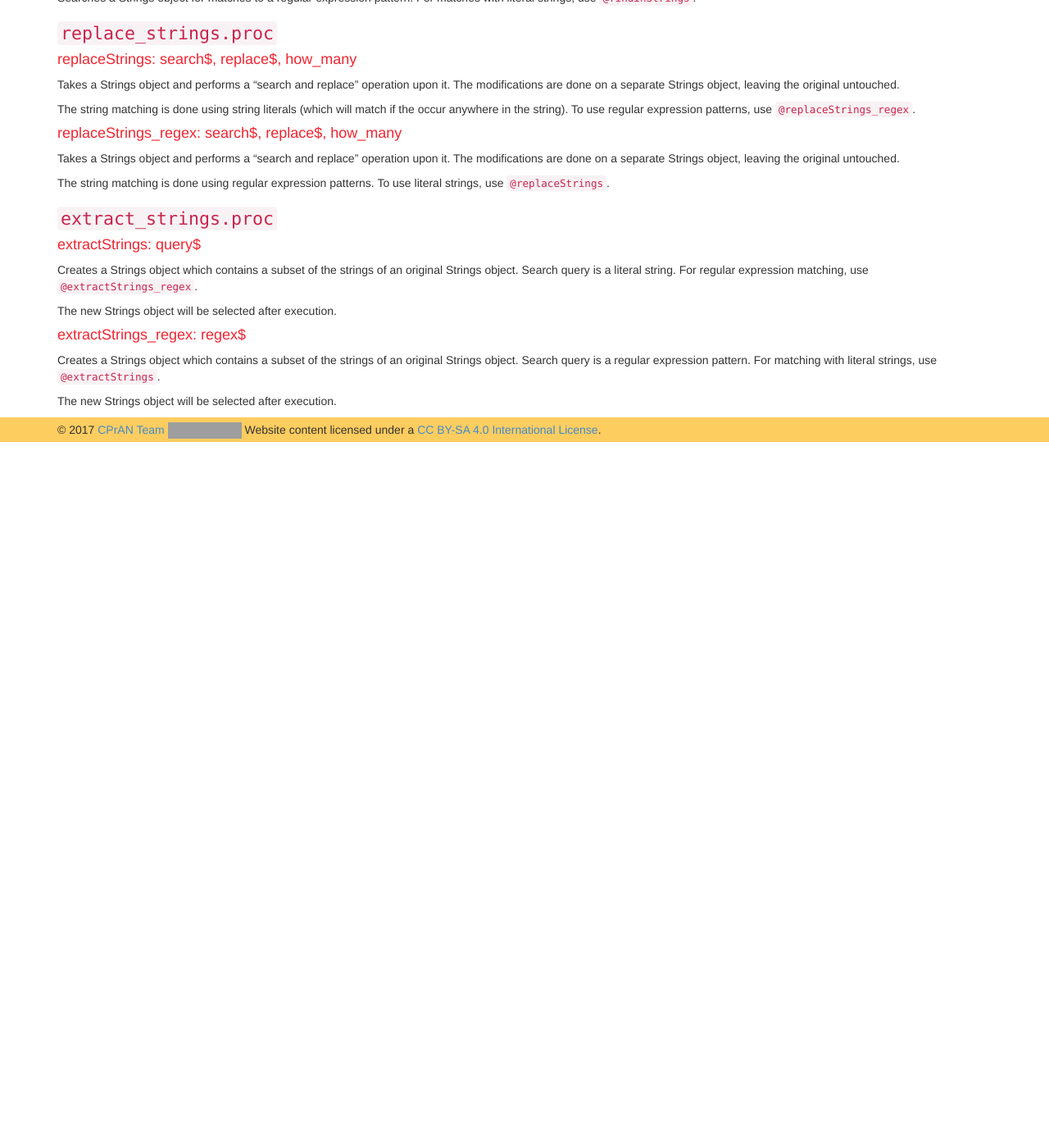
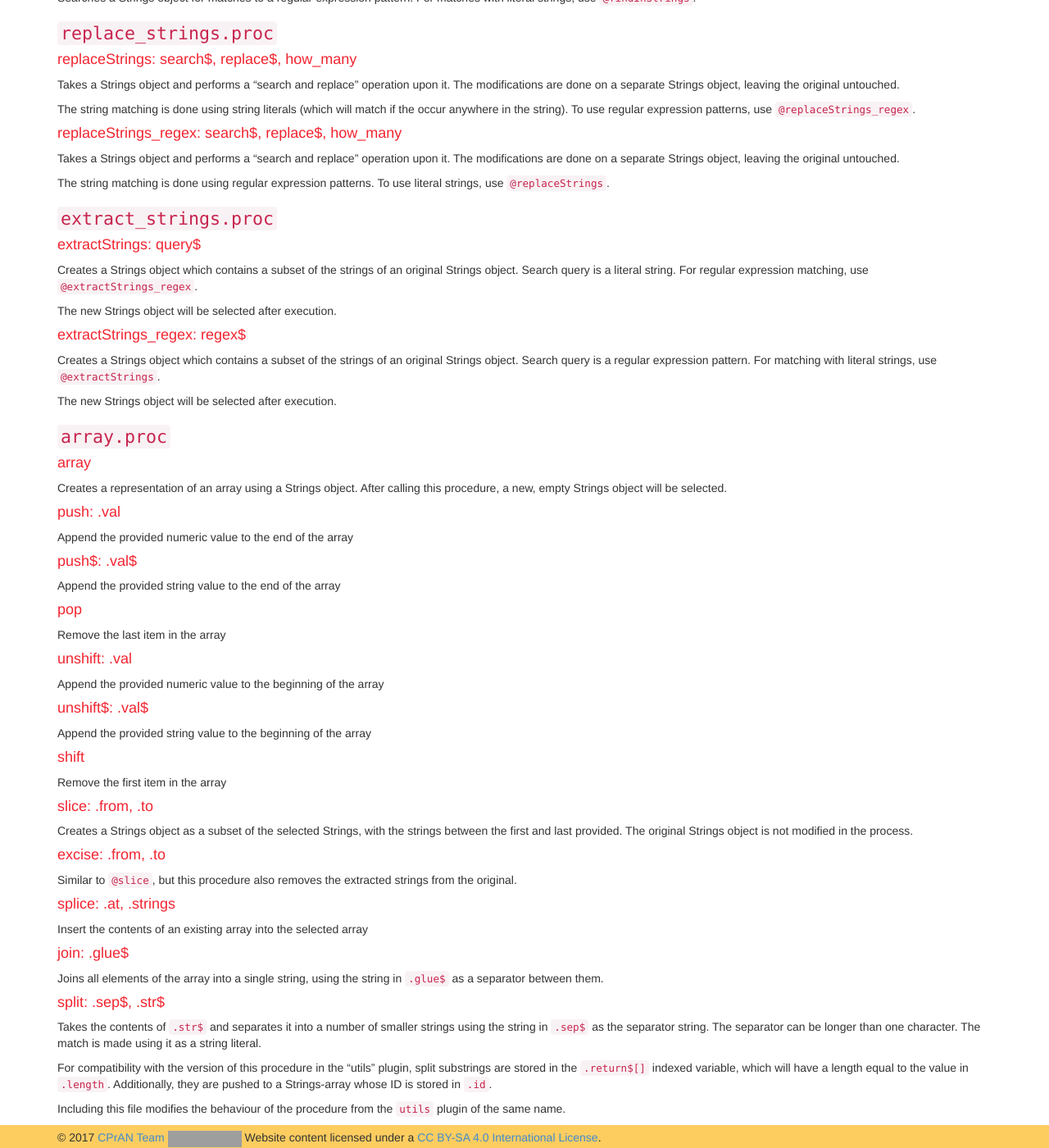
Before and after one commit to jjatria/cpran-www, a Jekyll site: the page built from docs/plugins/strutils/index.md, in a window 1280 px wide and 1400 px high, scrolled down 2222 px. Shown: the whole window at 82% size. Built offline with Jekyll 4.4.1, drawn with Linux system fonts in a browser that asks for light colours; nearby versions of some CDN libraries; comment, search, counter and statistics services are not loaded; before the commit the page ends 2761 px from its top, so only the background shows below that; grey boxes are pictures that could not be loaded.

Commit message:
Add documentation of the array procedures for strutils

```diff
--- a/docs/plugins/strutils/index.md
+++ b/docs/plugins/strutils/index.md
@@ -31,7 +31,8 @@ which can only be created as listings of file contents or entries in the
 file structure. To make use of the full benefit of Strings, this command
 makes it possible to create Strings that are guarranteed to be empty.
 
-All the processing done by this command is handled internally by the [`@createEmptyStrings`](#create-empty-strings-procedure) procedure.
+All the processing done by this command is handled internally by the
+[`@createEmptyStrings`](#create-empty-strings-procedure) procedure.
 
 #### Extract strings: search$, match$, use_regex
 {: #extract-strings }
@@ -235,3 +236,81 @@ pattern. For matching with literal strings, use
 [`@extractStrings`](#extract-strings).
 
 The new Strings object will be selected after execution.
+
+### `array.proc`
+
+#### array
+{: #array-procedure }
+
+Creates a representation of an array using a Strings object. After calling this
+procedure, a new, empty Strings object will be selected.
+
+#### push: .val
+{: #push-numeric }
+
+Append the provided numeric value to the end of the array
+
+#### push$: .val$
+{: #push-string }
+
+Append the provided string value to the end of the array
+
+#### pop
+{: #pop-procedure }
+
+Remove the last item in the array
+
+#### unshift: .val
+{: #unshift-numeric }
+
+Append the provided numeric value to the beginning of the array
+
+#### unshift$: .val$
+{: #unshift-string }
+
+Append the provided string value to the beginning of the array
+
+#### shift
+{: #shift-procedure }
+
+Remove the first item in the array
+
+#### slice: .from, .to
+{: #slice-procedure }
+
+Creates a Strings object as a subset of the selected Strings, with the
+strings between the first and last provided. The original Strings object
+is not modified in the process.
+
+#### excise: .from, .to
+{: #splice-procedure }
+
+Similar to [`@slice`](#slice-procedure), but this procedure also removes the
+extracted strings from the original.
+
+#### splice: .at, .strings
+{: #splice-procedure }
+
+Insert the contents of an existing array into the selected array
+
+#### join: .glue$
+{: #join-procedure }
+
+Joins all elements of the array into a single string, using the string in
+`.glue$` as a separator between them.
+
+#### split: .sep$, .str$
+{: #split-procedure }
+
+Takes the contents of `.str$` and separates it into a number of smaller
+strings using the string in `.sep$` as the separator string. The
+separator can be longer than one character. The match is made using it
+as a string literal.
+
+For compatibility with the version of this procedure in the "utils" plugin,
+split substrings are stored in the `.return$[]` indexed variable,
+which will have a length equal to the value in `.length`. Additionally,
+they are pushed to a Strings-array whose ID is stored in `.id`.
+
+Including this file modifies the behaviour of the procedure from the `utils`
+plugin of the same name.
```
